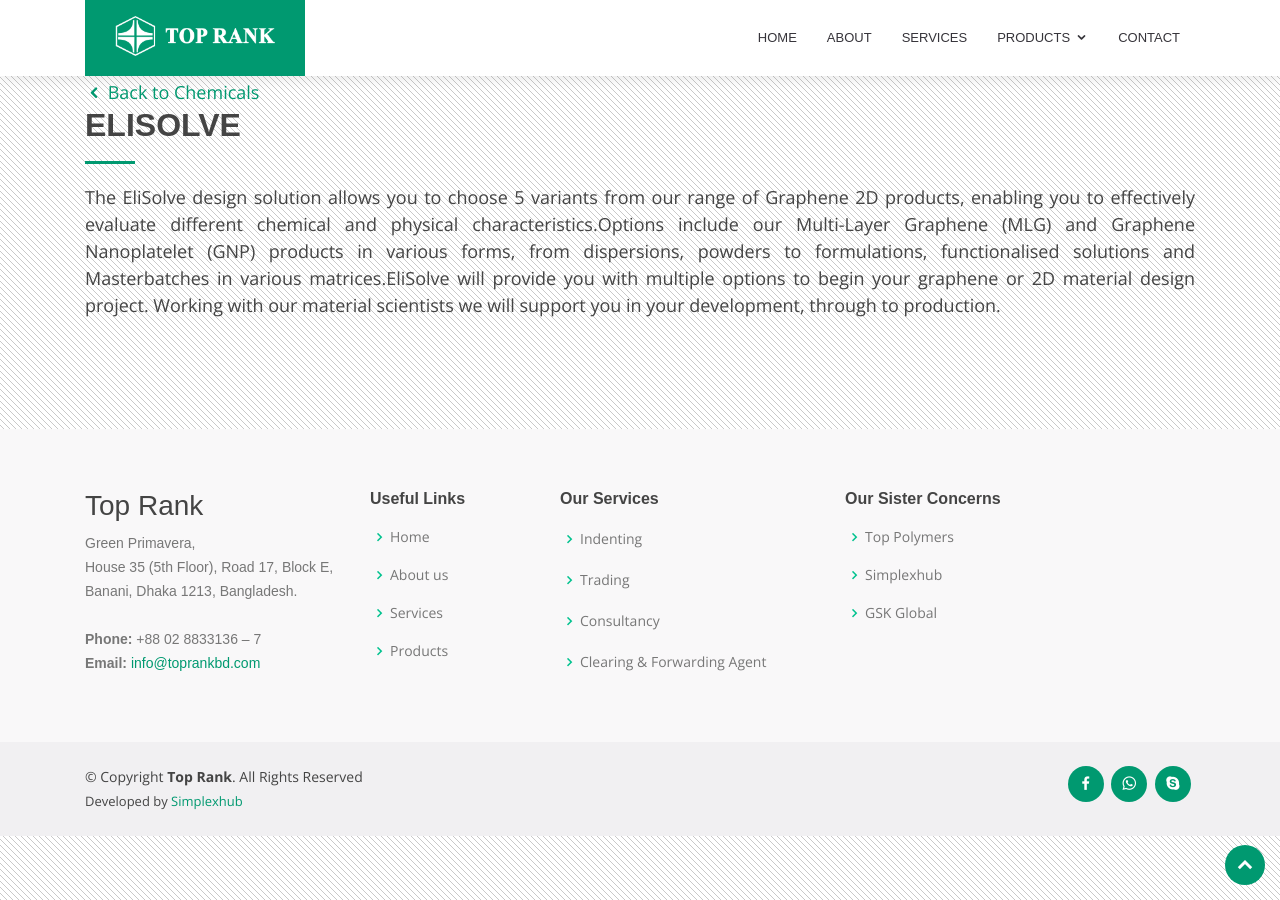
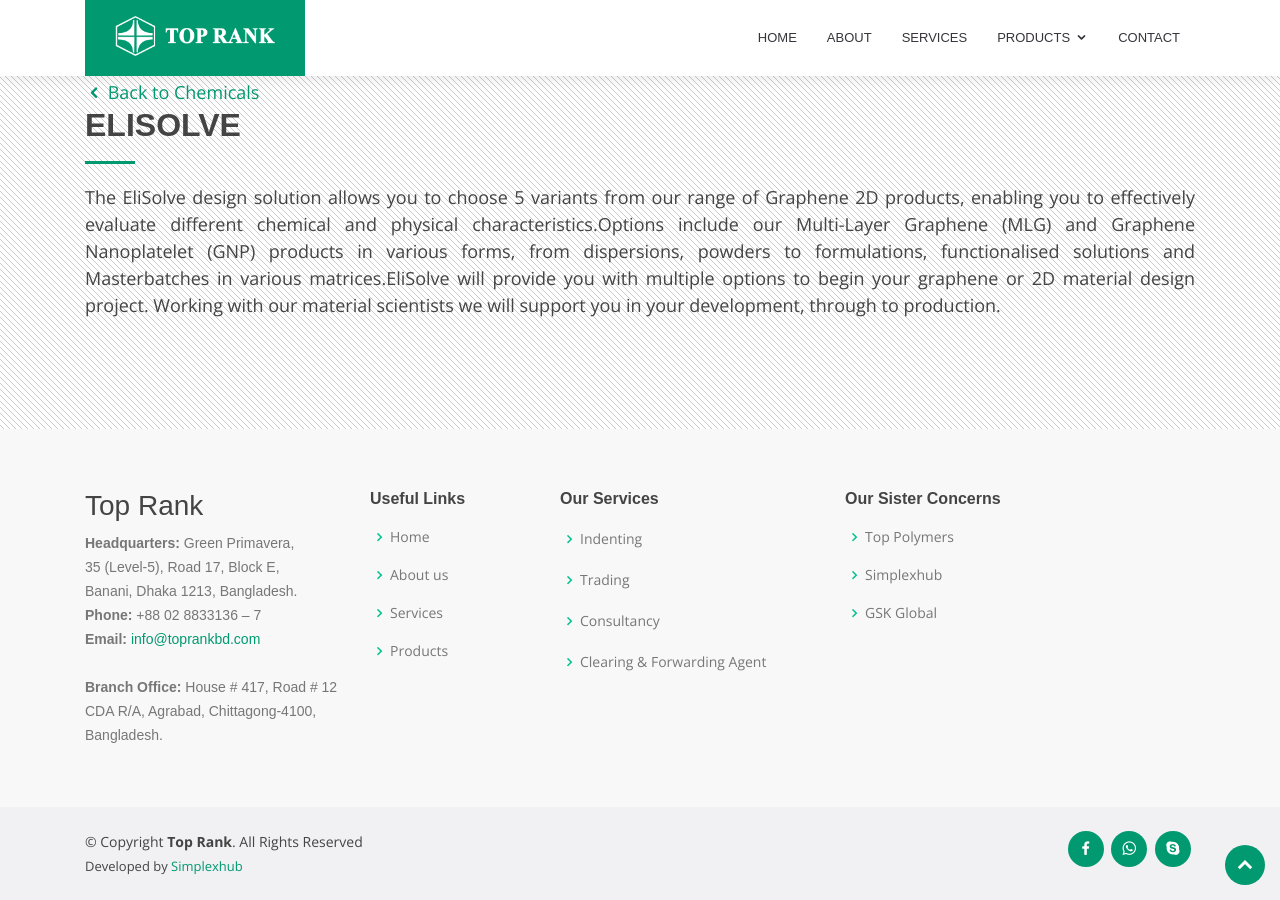
Before and after one commit to neyamat101/neyamat101.github.io, a Jekyll site: the page built from details.md, in a window 1280 px wide and 900 px high, scrolled down 59035 px. Built offline with Jekyll 4.4.1, drawn with Linux system fonts in a browser that asks for light colours.

Commit message:
Update footer.html
Branch address added

```diff
--- a/_includes/footer.html
+++ b/_includes/footer.html
@@ -8,11 +8,14 @@
                 <div class="col-lg-3 col-md-6 footer-contact">
                     <h3>Top Rank</h3>
                     <p>
-                        Green Primavera, <br>
-                        House 35 (5th Floor), Road 17, Block E,<br>
-                        Banani, Dhaka 1213, Bangladesh. <br><br>
+                        <strong>Headquarters:</strong> Green Primavera, <br>
+                        35 (Level-5), Road 17, Block E,<br>
+                        Banani, Dhaka 1213, Bangladesh. <br>
                         <strong>Phone:</strong> +88 02 8833136 – 7<br>
-                        <strong>Email:</strong> <a href="mailto:info@toprankbd.com">info@toprankbd.com</a>
+                        <strong>Email:</strong> <a href="mailto:info@toprankbd.com">info@toprankbd.com</a> <br><br>
+
+                        <strong>Branch Office:</strong> House # 417, Road # 12  <br>
+                        CDA R/A, Agrabad, Chittagong-4100, Bangladesh.
                     </p>
                 </div>
 
@@ -68,7 +71,7 @@
         </div>
         <div class="social-links text-center text-md-right pt-3 pt-md-0">
             <a href="#" target="_blank" class="facebook"><i class="bx bxl-facebook"></i></a>
-            <a href=" https://api.whatsapp.com/send?phone=01747115156" target="_blank" class="linkedin"><i class="bx bxl-whatsapp"></i></a>
+            <a href=" https://api.whatsapp.com/send?phone=+8801747115156" target="_blank" class="linkedin"><i class="bx bxl-whatsapp"></i></a>
             <a href="#" target="_blank" class="google-plus"><i class="bx bxl-skype"></i></a>
         </div>
     </div>
```
